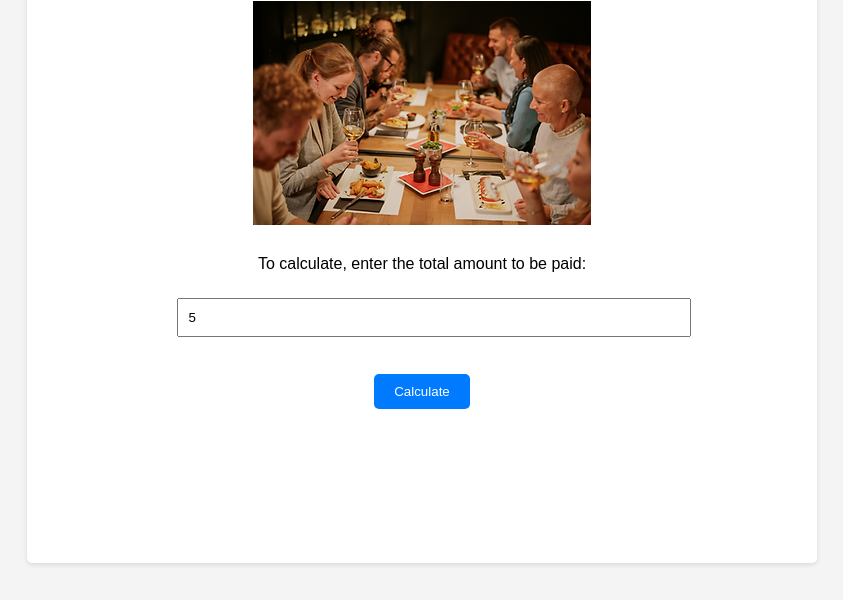
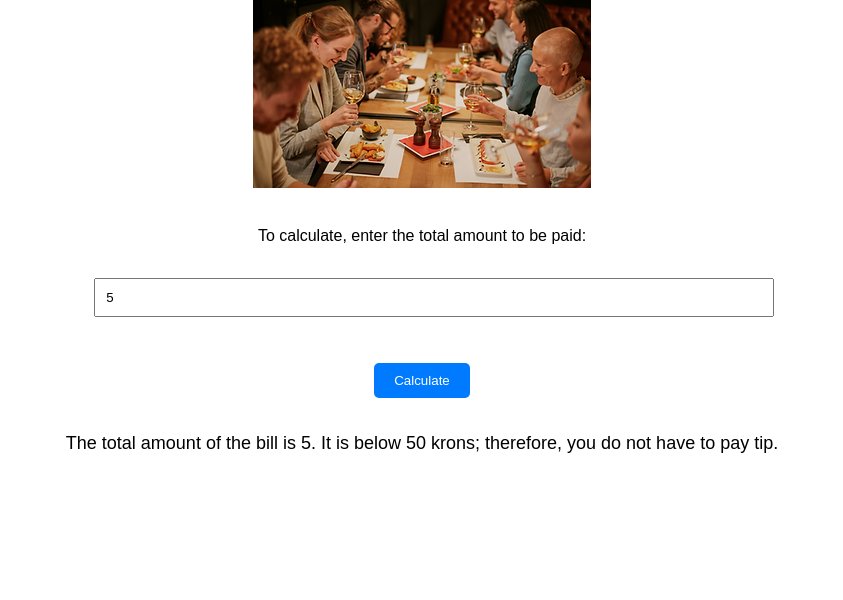
Before and after one commit to FBetulDemir/tip_calculator, a plain HTML site: page index.html in a window 1280 px wide. Both pictures are taken after typing "5" into the empty fields and a click on the button "Calculate". Shown: the part 222-822 px from the top of the page, without its empty margins (218-1061 px from the left). Before the commit the page ends 800 px from the top, so only its background shows below. Drawn offline with Linux system fonts and the light colour scheme.

Commit message:
Fixed the function calculateBill

```diff
--- a/index.js
+++ b/index.js
@@ -1,6 +1,6 @@
 function calculateBill(){
     const totalBill = parseFloat(document.getElementById("bill").value);
-    if (50 < totalBill && totalBill <= 300){
+    if (50 <= totalBill && totalBill <= 300){
         const tipLow = 10;
         const percentageTipLow = (tipLow/ 100) * totalBill;
         document.getElementById("result").textContent = `The total amount of the bill is ${totalBill}. The tip % is therefore ${tipLow} and the total amount to pay including tip is ${percentageTipLow + totalBill}.`
@@ -8,5 +8,7 @@ function calculateBill(){
         const tipHigh = 15;
         const percentageTipHigh = (tipHigh/ 100) * totalBill;
         document.getElementById("result").textContent = `The total amount of the bill is ${totalBill}. The tip % is therefore ${tipHigh} and the total amount to pay including tip is ${percentageTipHigh + totalBill}.`
+    } else{
+        document.getElementById("result").textContent = `The total amount of the bill is ${totalBill}. It is below 50 krons; therefore, you do not have to pay tip.`
     }
 }
```
Also changed, not shown: index.html (+0 -6 lines).
